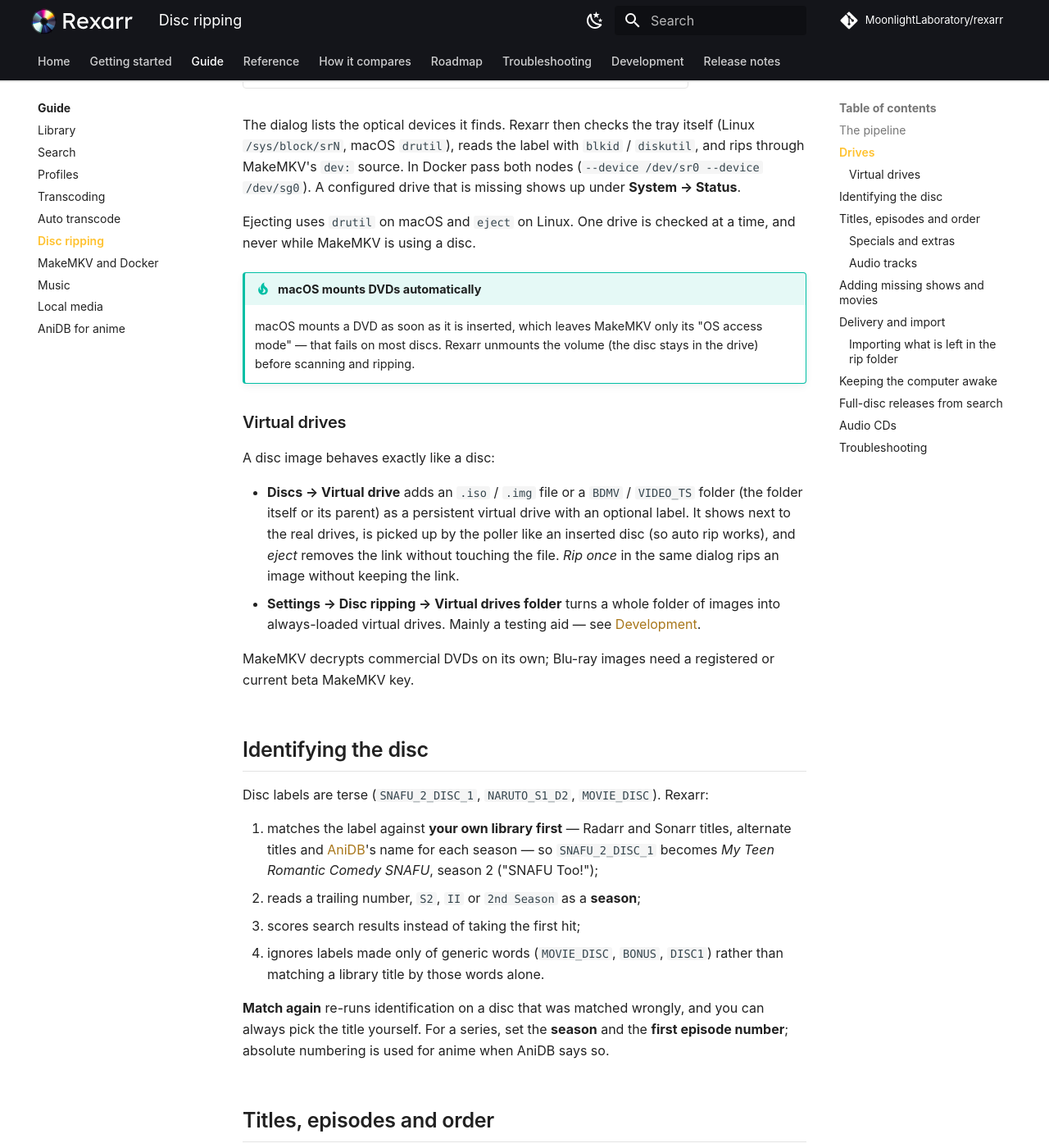
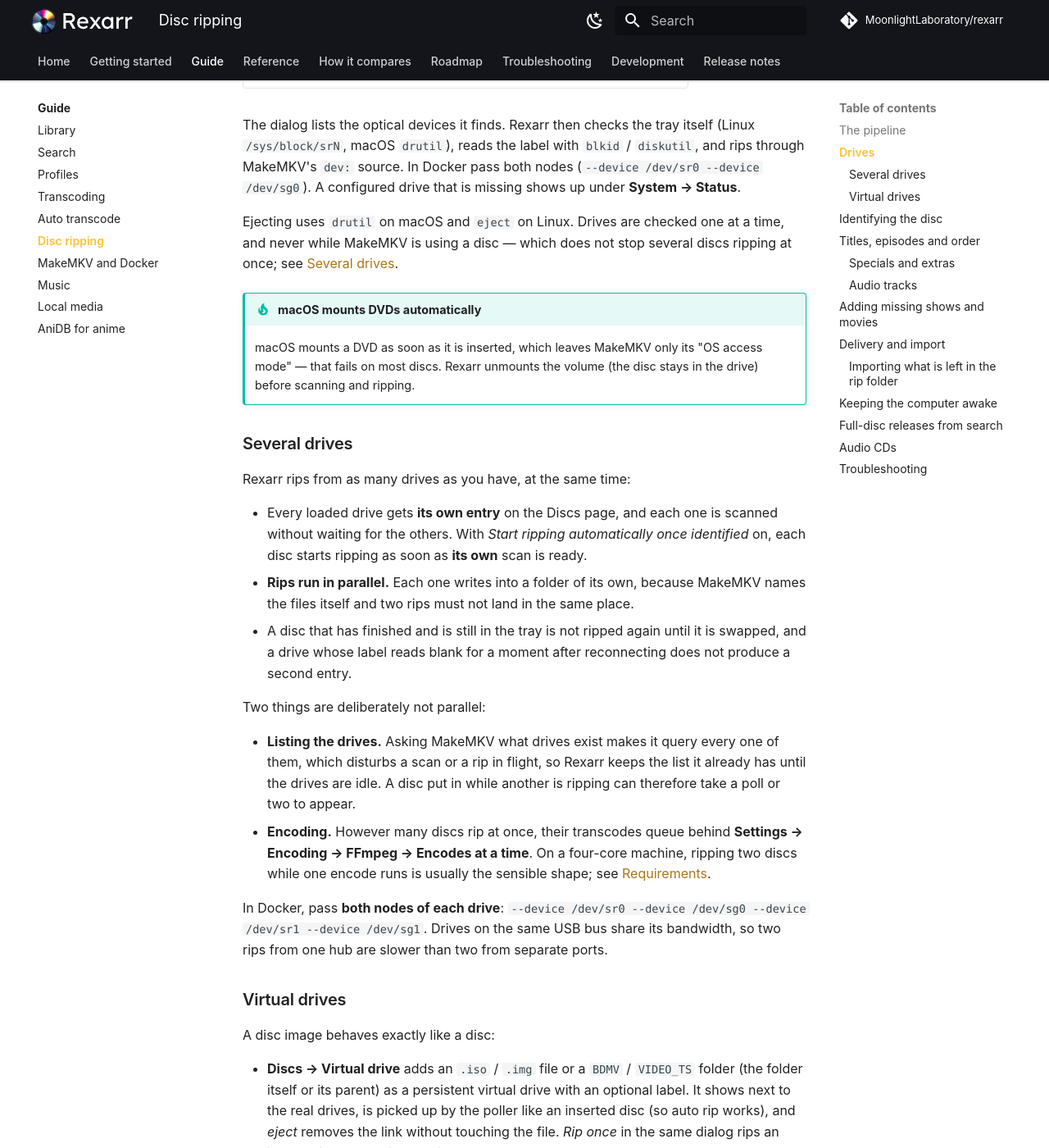
Before and after one commit to MoonlightLaboratory/rexarr, an MkDocs documentation site: the page built from docs/guide/disc-ripping.md, in a window 1280 px wide and 1400 px high, scrolled down 2594 px. Shown: the whole window at 82% size. Built offline with MkDocs 1.6.1 and Material for MkDocs 9.7.7, drawn with Linux system fonts in a browser that asks for light colours.

Commit message:
Documentation: several drives at once
The docs explained how to add a drive MakeMKV does not list, but never said what
happens when you have two: every loaded drive gets its own entry, each is
scanned without waiting for the others, auto rip starts each disc as its own
scan finishes, and the rips run in parallel - each into its own folder, because
MakeMKV names the files itself.

Also what is deliberately not parallel, and why: listing the drives makes
MakeMKV query every one of them, so Rexarr keeps the list it has while anything
is scanning or ripping (which is why a disc inserted mid-rip can take a poll or
two to appear), and however many discs rip at once, their encodes still queue
behind "Encodes at a time".

With the Docker device lines for two drives, a note that drives sharing a USB
bus share its bandwidth, and the line about checking one drive at a time
reworded so it cannot be read as "one rip at a time".

Co-Authored-By: TakiConcepts <122319353+TakiConcepts@users.noreply.github.com>

```diff
--- a/docs/guide/disc-ripping.md
+++ b/docs/guide/disc-ripping.md
@@ -62,12 +62,37 @@
 `drutil`), reads the label with `blkid` / `diskutil`, and rips through MakeMKV's `dev:` source. In Docker pass both
 nodes (`--device /dev/sr0 --device /dev/sg0`). A configured drive that is missing shows up under **System → Status**.
 
-Ejecting uses `drutil` on macOS and `eject` on Linux. One drive is checked at a time, and never while MakeMKV is
-using a disc.
+Ejecting uses `drutil` on macOS and `eject` on Linux. Drives are checked one at a time, and never while MakeMKV is
+using a disc — which does not stop several discs ripping at once; see [Several drives](#several-drives).
 
 !!! tip "macOS mounts DVDs automatically"
     macOS mounts a DVD as soon as it is inserted, which leaves MakeMKV only its "OS access mode" — that fails on
     most discs. Rexarr unmounts the volume (the disc stays in the drive) before scanning and ripping.
+
+### Several drives
+
+Rexarr rips from as many drives as you have, at the same time:
+
+- Every loaded drive gets **its own entry** on the Discs page, and each one is scanned without waiting for the
+  others. With *Start ripping automatically once identified* on, each disc starts ripping as soon as **its own**
+  scan is ready.
+- **Rips run in parallel.** Each one writes into a folder of its own, because MakeMKV names the files itself and
+  two rips must not land in the same place.
+- A disc that has finished and is still in the tray is not ripped again until it is swapped, and a drive whose
+  label reads blank for a moment after reconnecting does not produce a second entry.
+
+Two things are deliberately not parallel:
+
+- **Listing the drives.** Asking MakeMKV what drives exist makes it query every one of them, which disturbs a scan
+  or a rip in flight, so Rexarr keeps the list it already has until the drives are idle. A disc put in while
+  another is ripping can therefore take a poll or two to appear.
+- **Encoding.** However many discs rip at once, their transcodes queue behind
+  **Settings → Encoding → FFmpeg → Encodes at a time**. On a four-core machine, ripping two discs while one encode
+  runs is usually the sensible shape; see [Requirements](../getting-started/requirements.md#hardware).
+
+In Docker, pass **both nodes of each drive**: `--device /dev/sr0 --device /dev/sg0 --device /dev/sr1 --device
+/dev/sg1`. Drives on the same USB bus share its bandwidth, so two rips from one hub are slower than two from
+separate ports.
 
 ### Virtual drives
 
```
Also changed, not shown: docs/getting-started/nas.md (+3 -1 lines).
